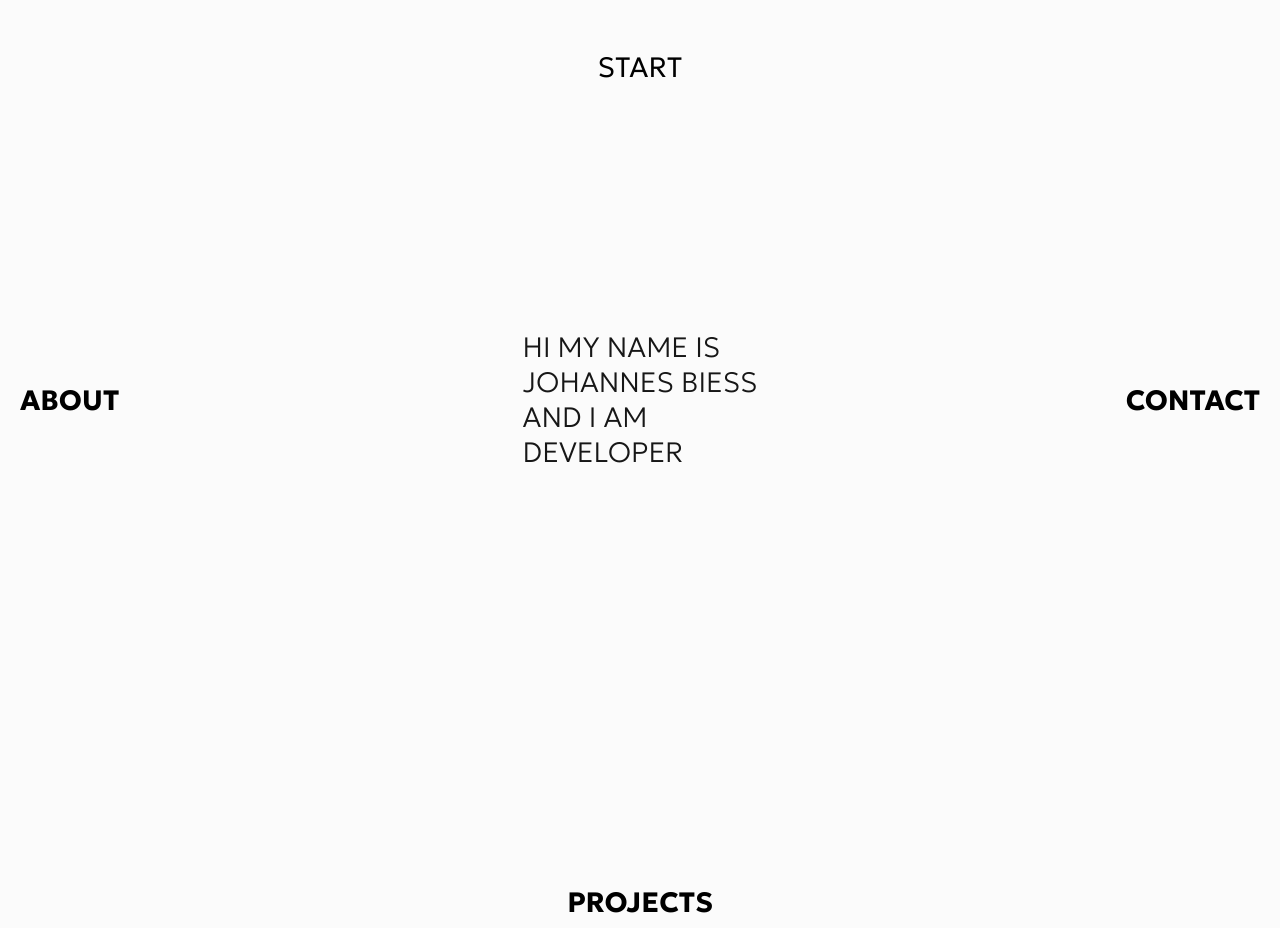
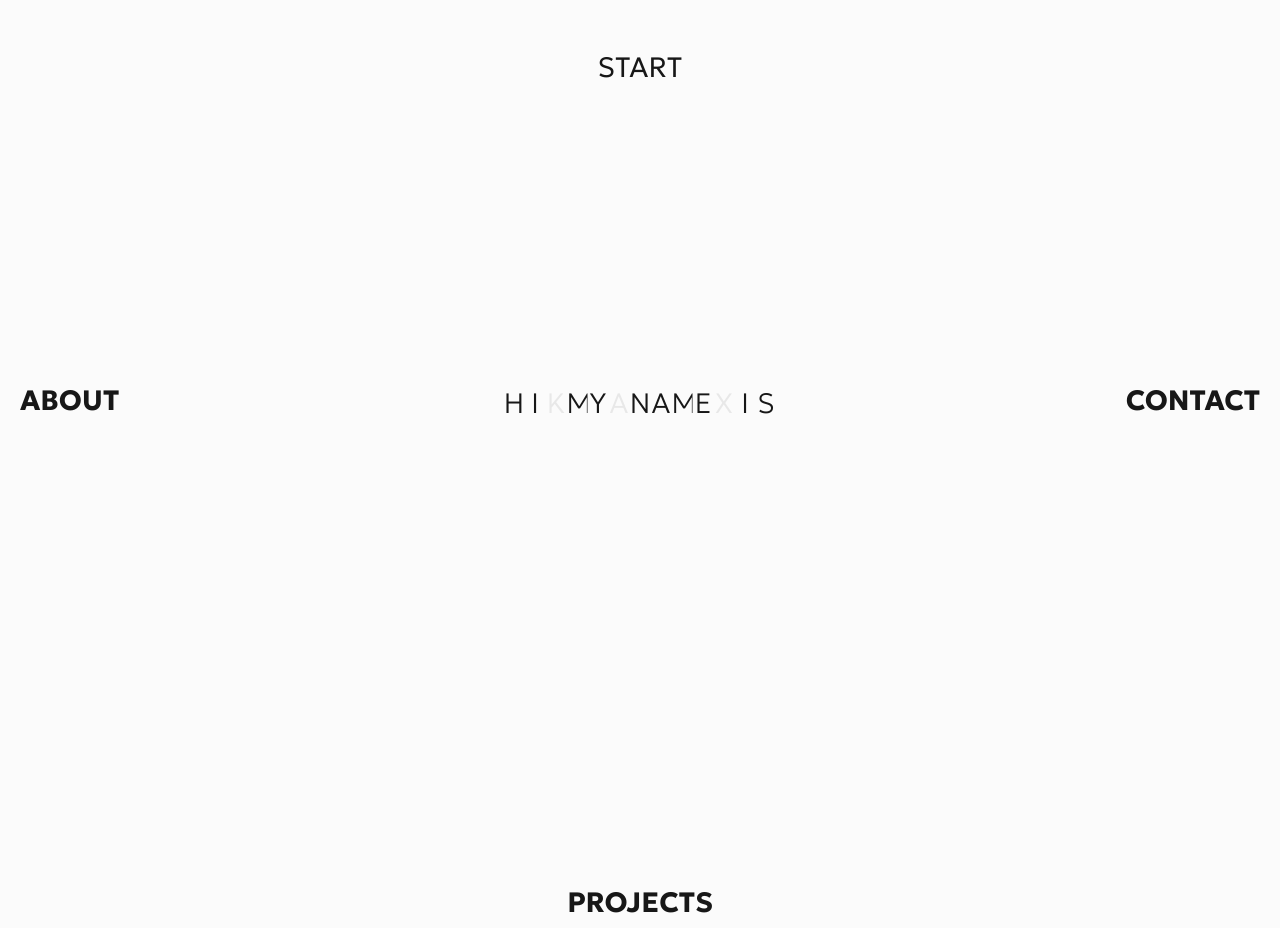
Before and after one commit to johannesb999/portfolio-johannes-biess, a Nuxt app: page / in a window 1280 px wide. Built offline with nearby package versions, Linux system fonts and the light colour scheme.

Commit message:
split flap effect

```diff
--- a/pages/index.vue
+++ b/pages/index.vue
@@ -10,20 +10,55 @@
     <div id="projectLink">
       <nuxt-link to="projects" class="custom-link">PROJECTS</nuxt-link>
     </div>
-    <div class="mainText">
-      <div id="line1">HI MY NAME IS</div>
-      <div id="line2">JOHANNES BIESS</div>
-      <div id="line3">AND I AM</div>
-      <div id="line4">DEVELOPER</div>
+    <div class="mainText" @click="animate">
+      <div id="line1">
+        <span v-for="(letter, index) in textArray" :key="index"
+              :class="['char', { 'separator': letter.isSeparator, 'normal': !letter.isSeparator }]">
+          {{ letter.current }}
+        </span>
+      </div>
     </div>
   </div>
 </template>
 
-<script setup></script>
+
+<script setup>
+import { ref, computed, onMounted } from 'vue';
+
+const originalText = 'HI MY NAME IS';
+const alphabet = 'ABCDEFGHIJKLMNOPQRSTUVWXYZ ';
+
+// Hilfsfunktionen
+function getRandomChar() {
+  return alphabet[Math.floor(Math.random() * alphabet.length)];
+}
+
+const textArray = ref(originalText.split('').map(char => ({
+  target: char === ' ' ? getRandomChar() : char,
+  current: getRandomChar(),
+  isSeparator: char === ' ',
+})));
+
+// Animation steuern
+const animate = () => {
+  textArray.value.forEach((item, index) => {
+    const step = () => {
+      if (item.current !== item.target) {
+        item.current = getRandomChar();
+        setTimeout(step, 50);
+      }
+    };
+    setTimeout(step, index * 50);
+  });
+};
+
+onMounted(animate);
+</script>
+
 
 <style scoped>
 #start {
-  color: black;
+  color: #171717;
   font-weight: 300;
   font-size: 2rem;
   text-align: center;
@@ -33,7 +68,7 @@
 }
 
 #projectLink {
-  color: black;
+  color: #171717;
   font-weight: 700;
   font-size: 2rem;
   text-align: center;
@@ -62,13 +97,46 @@
 }
 
 .custom-link {
-  color: black;
+  color: #171717;
   text-decoration: none;
 }
 
 .custom-link:hover {
   color: black;
   text-decoration: underline;
+}
+
+.char {
+  display: inline-block;
+  width: 1.5rem;
+  height: 2rem;
+  overflow: hidden;
+  font-size: 2rem;
+  line-height: 2rem;
+  text-align: center;
+  vertical-align: bottom;
+}
+
+.separator {
+  color: rgb(232, 232, 232);
+}
+
+.normal {
+  color: #171717;
+}
+
+.char.flip {
+  animation: flap 1s ease-in-out forwards;
+}
+
+@keyframes flap {
+  0%,
+  100% {
+    transform: rotateX(0deg);
+  }
+  50% {
+    transform: rotateX(360deg);
+  }
 }
 
 .mainText {
```
Also changed, not shown: app.vue (indentation only).
